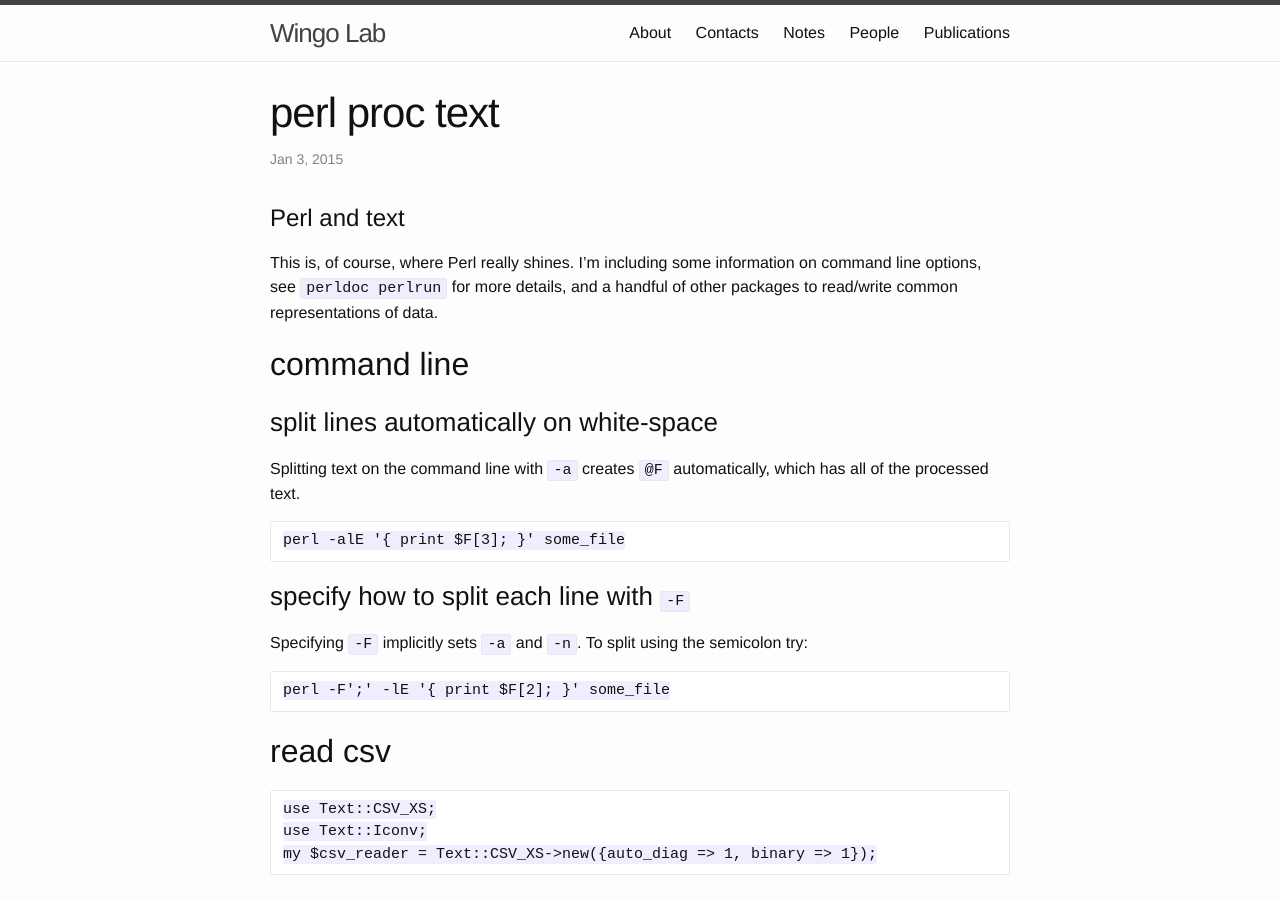
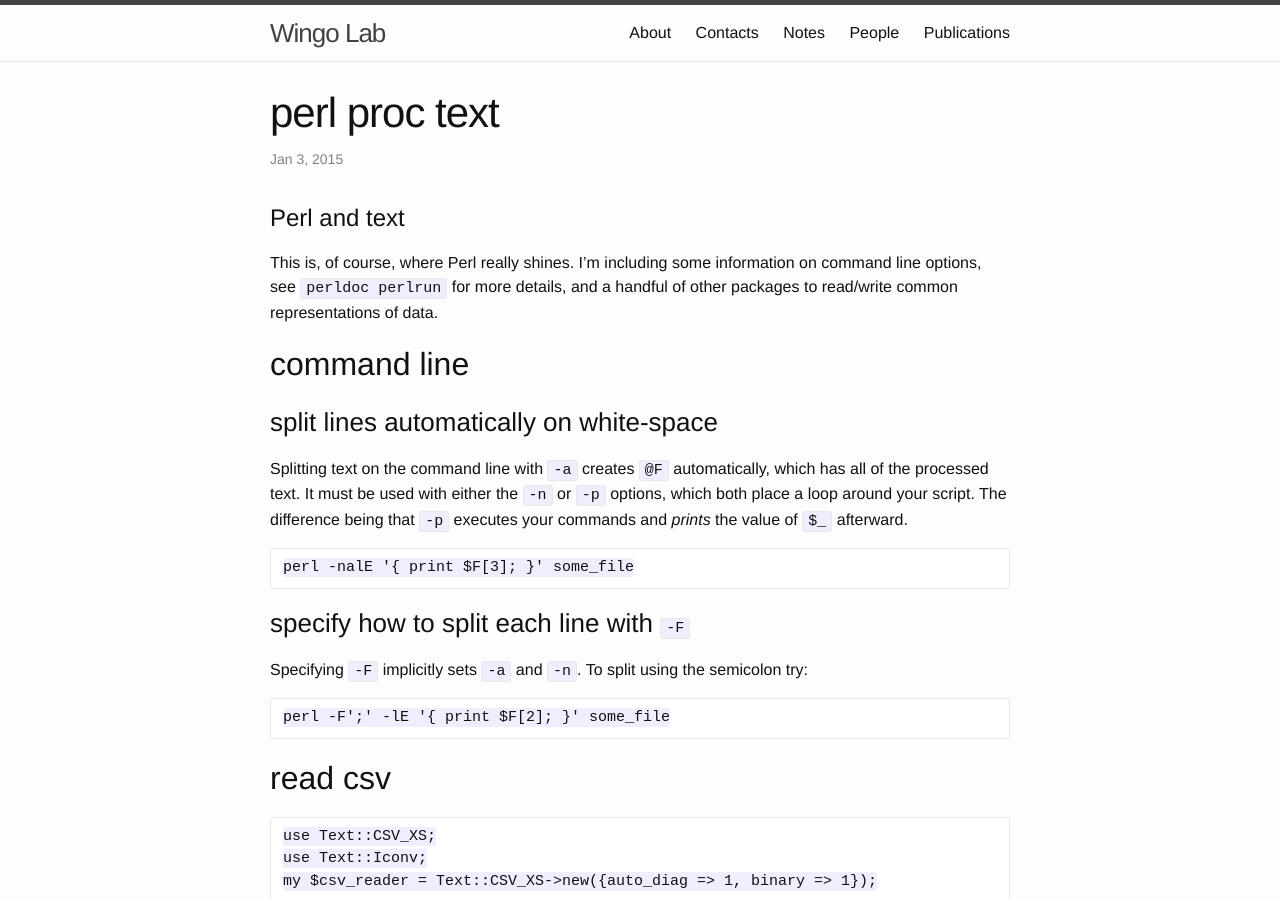
Before and after one commit to wingolab/wingolab.github.io, a Jekyll site: the page built from _posts/2015-01-03-perl-proc-text.markdown, in a window 1280 px wide and 900 px high. Built offline with Jekyll 4.4.1, drawn with Linux system fonts in a browser that asks for light colours.

Commit message:
correction of -n and -p switch use with -a

```diff
--- a/_posts/2015-01-03-perl-proc-text.markdown
+++ b/_posts/2015-01-03-perl-proc-text.markdown
@@ -15,9 +15,11 @@ other packages to read/write common representations of data.
 ### split lines automatically on white-space
 
 Splitting text on the command line with `-a` creates `@F` automatically, which
-has all of the processed text.
+has all of the processed text. It must be used with either the `-n` or `-p`
+options, which both place a loop around your script. The difference being that
+`-p` executes your commands and *prints* the value of `$_` afterward.
 
-    perl -alE '{ print $F[3]; }' some_file
+    perl -nalE '{ print $F[3]; }' some_file
 
 ### specify how to split each line with `-F`
 
```
